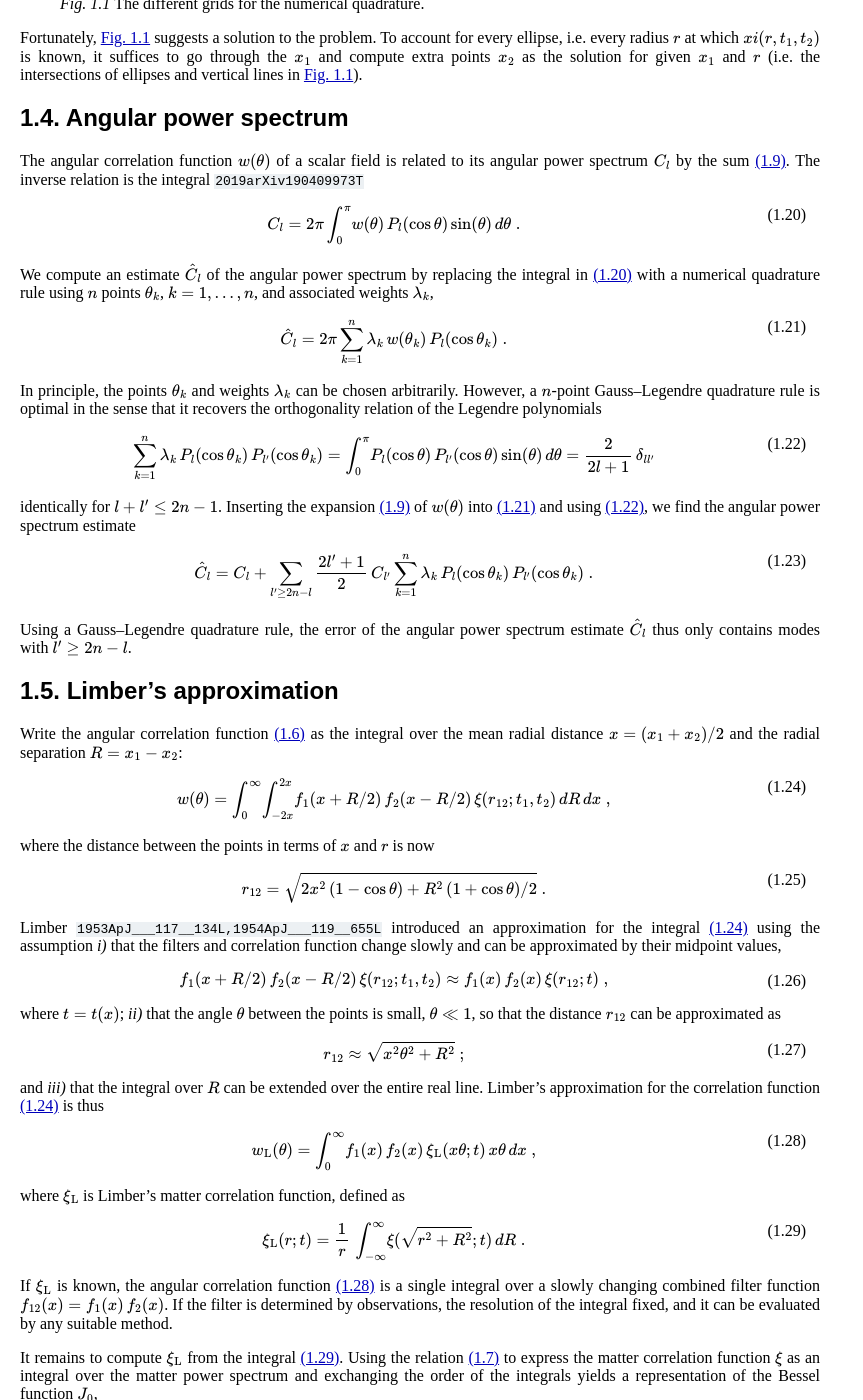
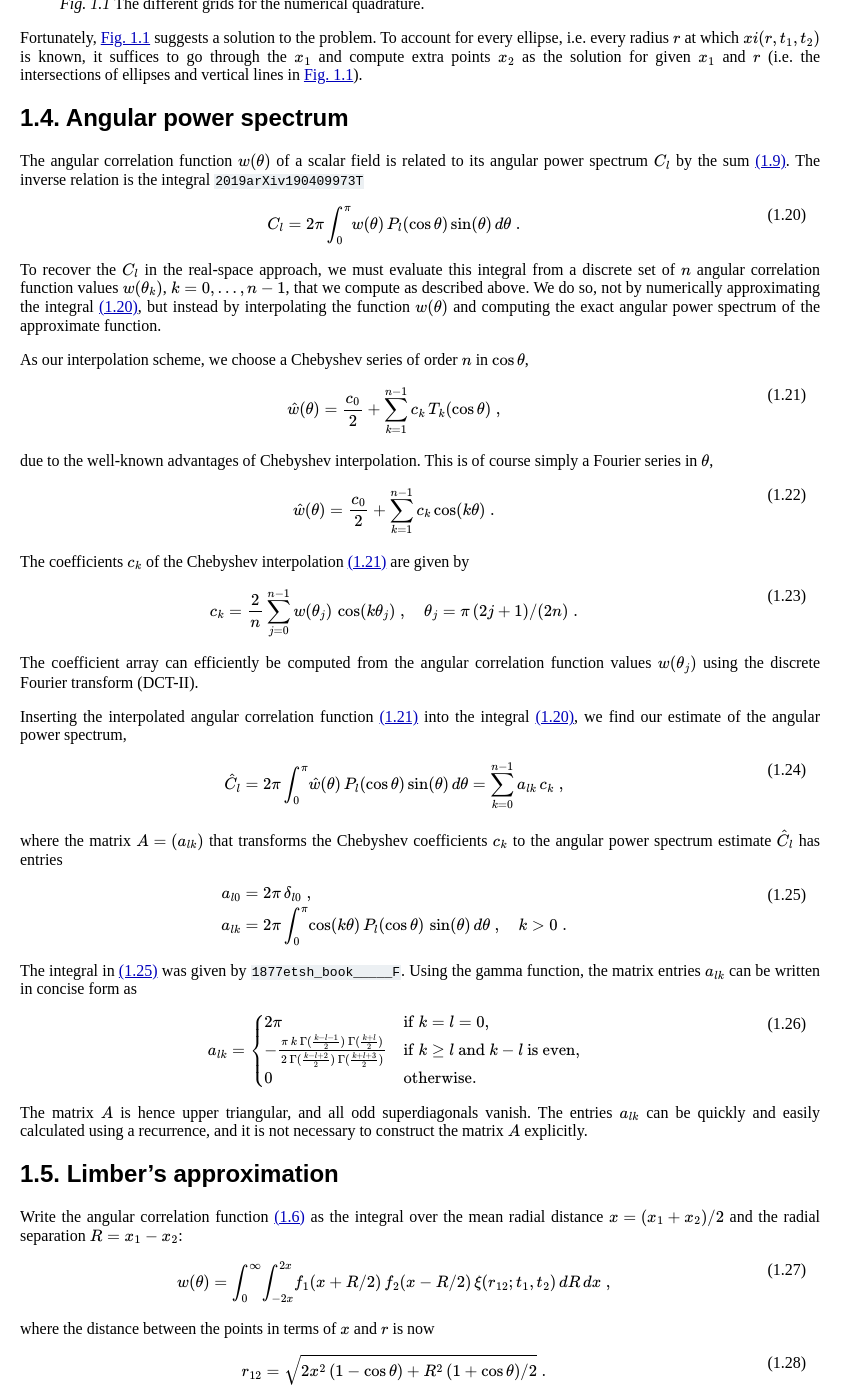
Before and after one commit to ntessore/corfu, a Sphinx documentation site: the page built from docs/theory.rst, in a window 1280 px wide and 1400 px high, scrolled down 3553 px. Shown: the whole window, without its empty margins (0-863 px from the left). Built offline with Sphinx 7.4.7, drawn with Linux system fonts in a browser that asks for light colours; cross-references to code outside the pages are shown as plain code; some of the changed text lies outside the part shown.

Commit message:
wtocl: Fourier series

```diff
--- a/docs/theory.bib
+++ b/docs/theory.bib
@@ -66,3 +66,10 @@ archivePrefix = {arXiv},
        adsurl = {https://ui.adsabs.harvard.edu/abs/1953ApJ...117..134L},
       adsnote = {Provided by the SAO/NASA Astrophysics Data System}
 }
+
+@BOOK{1877etsh_book_____F,
+       author = {{Ferrers}, N.~M.},
+        title = "{An Elementary Treatise on Spherical Harmonics and Subjects Connected with Them}",
+         year = 1877,
+    publisher = {MacMillan \& Co},
+}
--- a/docs/theory.rst
+++ b/docs/theory.rst
@@ -310,46 +310,93 @@ relation is the integral :cite:`2019arXiv190409973T`
 .. math::
    :label: cl-int
 
-   C_l = 2\pi \int_{0}^{\pi} \! w(\theta) \,
+    C_l = 2\pi \int_{0}^{\pi} \! w(\theta) \,
                                     P_l(\cos\theta) \sin(\theta) \, d\theta \;.
 
-We compute an estimate :math:`\hat{C}_l` of the angular power spectrum by
-replacing the integral in :eq:`cl-int` with a numerical quadrature rule using
-:math:`n` points :math:`\theta_k`, :math:`k = 1, \ldots, n`, and associated
-weights :math:`\lambda_k`,
+To recover the :math:`C_l` in the real-space approach, we must evaluate this
+integral from a discrete set of :math:`n` angular correlation function values
+:math:`w(\theta_k)`, :math:`k = 0, \ldots, n-1`, that we compute as described
+above.  We do so, not by numerically approximating the integral :eq:`cl-int`,
+but instead by interpolating the function :math:`w(\theta)` and computing the
+exact angular power spectrum of the approximate function.
+
+As our interpolation scheme, we choose a Chebyshev series of order :math:`n` in
+:math:`\cos\theta`,
+
+.. math::
+   :label: w-cheb
+
+    \hat{w}(\theta)
+    = \frac{c_0}{2} + \sum_{k=1}^{n-1} c_k \, T_k(\cos\theta) \;,
+
+due to the well-known advantages of Chebyshev interpolation.  This is of course
+simply a Fourier series in :math:`\theta`,
+
+.. math::
+   :label: w-fourier
+
+    \hat{w}(\theta)
+    = \frac{c_0}{2} + \sum_{k=1}^{n-1} c_k \cos(k\theta) \;.
+
+The coefficients :math:`c_k` of the Chebyshev interpolation :eq:`w-cheb` are
+given by
+
+.. math::
+   :label: c_k
+
+    c_k = \frac{2}{n} \sum_{j=0}^{n-1} w(\theta_j) \, \cos(k \theta_j) \;,
+    \quad
+    \theta_j = \pi \, (2j + 1)/(2n) \;.
+
+The coefficient array can efficiently be computed from the angular correlation
+function values :math:`w(\theta_j)` using the discrete Fourier transform
+(DCT-II).
+
+Inserting the interpolated angular correlation function :eq:`w-cheb` into the
+integral :eq:`cl-int`, we find our estimate of the angular power spectrum,
 
 .. math::
    :label: hat-Cl
 
     \hat{C}_l
-    = 2\pi \sum_{k=1}^{n} \lambda_k \, w(\theta_k) \, P_l(\cos\theta_k) \;.
+    = 2\pi \int_{0}^{\pi} \! \hat{w}(\theta) \,
+                                    P_l(\cos\theta) \sin(\theta) \, d\theta
+    = \sum_{k=0}^{n-1} a_{lk} \, c_k \;,
 
-In principle, the points :math:`\theta_k` and weights :math:`\lambda_k` can be
-chosen arbitrarily.  However, a :math:`n`-point Gauss--Legendre quadrature rule
-is optimal in the sense that it recovers the orthogonality relation of the
-Legendre polynomials
+where the matrix :math:`A = (a_{lk})` that transforms the Chebyshev coefficients
+:math:`c_k` to the angular power spectrum estimate :math:`\hat{C}_l` has entries
 
 .. math::
-   :label: gaussleg
+   :label: a_lk
 
-    \sum_{k=1}^{n} \lambda_k \, P_l(\cos\theta_k) \,  P_{l'}(\cos\theta_k)
-    = \int_{0}^{\pi} \! P_l(\cos\theta) \, P_{l'}(\cos\theta)
-        \sin(\theta) \, d\theta
-    = \frac{2}{2l+1} \, \delta_{ll'}
+    \begin{aligned}
+    a_{l0} &= 2\pi \, \delta_{l0} \;, \\
+    a_{lk} &= 2\pi \int_{0}^{\pi} \! \cos(k\theta) \,
+                                P_l(\cos\theta) \, \sin(\theta) \, d\theta \;,
+    \quad
+    k > 0 \;.
+    \end{aligned}
 
-identically for :math:`l + l' \le 2n-1`.  Inserting the expansion :eq:`cltow` of
-:math:`w(\theta)` into :eq:`hat-Cl` and using :eq:`gaussleg`, we find the
-angular power spectrum estimate
+The integral in :eq:`a_lk` was given by :cite:`1877etsh_book_____F`.  Using the
+gamma function, the matrix entries :math:`a_{lk}` can be written in concise form
+as
 
 .. math::
 
-    \hat{C}_l
-    = C_l
-    + \sum_{l' \ge 2n-l} \frac{2l'+1}{2} \, C_{l'} \sum_{k=1}^{n}
-                    \lambda_k \, P_l(\cos\theta_k) \, P_{l'}(\cos\theta_k) \;.
+    a_{lk} = \begin{cases}
+        2\pi
+        & \text{if $k = l = 0$,} \\
+        -\frac{\pi \, k \, \Gamma(\frac{k-l-1}{2}) \, \Gamma(\frac{k+l}{2})}
+              {2 \, \Gamma(\frac{k-l+2}{2}) \, \Gamma(\frac{k+l+3}{2})}
+        & \text{if $k \ge l$ and $k - l$ is even,} \\
+        0
+        & \text{otherwise.}
+    \end{cases}
 
-Using a Gauss--Legendre quadrature rule, the error of the angular power spectrum
-estimate :math:`\hat{C}_l` thus only contains modes with :math:`l' \ge 2n-l`.
+The matrix :math:`A` is hence upper triangular, and all odd superdiagonals
+vanish.  The entries :math:`a_{lk}` can be quickly and easily calculated using
+a recurrence, and it is not necessary to construct the matrix :math:`A`
+explicitly.
 
 
 Limber's approximation
```
Also changed, not shown: corfu.py (+42 -35 lines).
